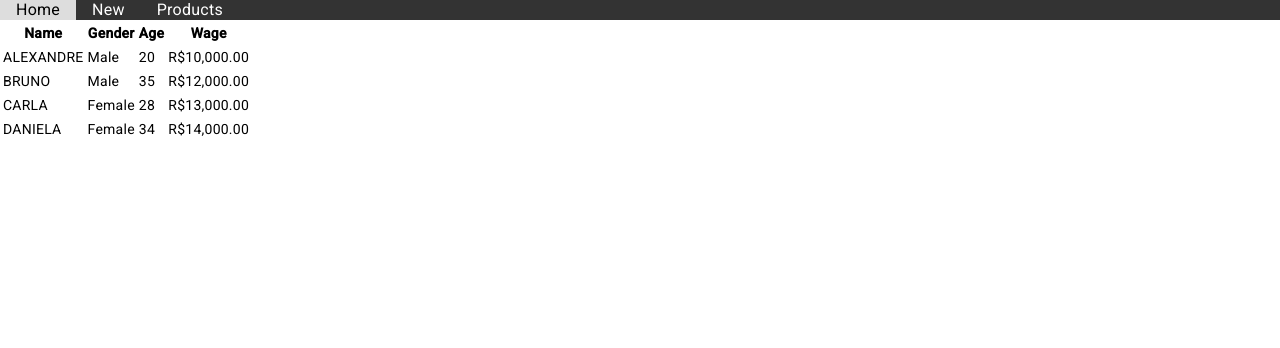
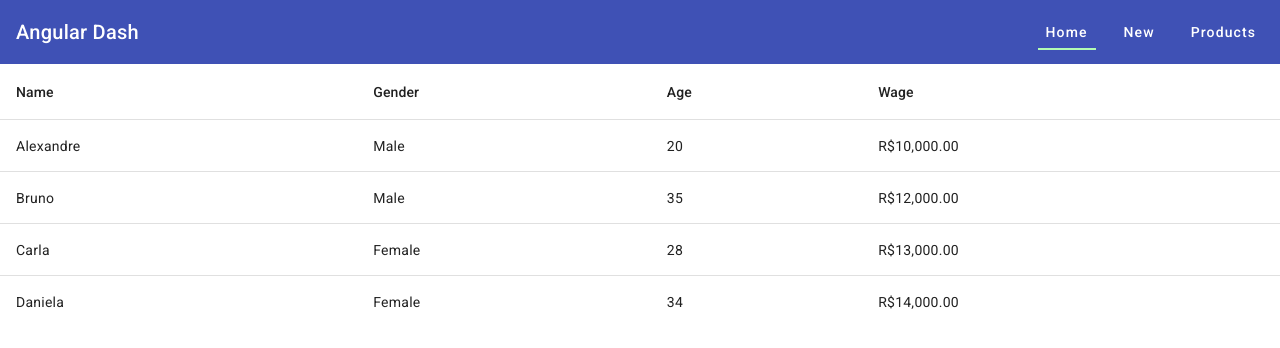
Before and after one commit to larissajuliavsa/angular-dash, an Angular app: page /home in a window 1280 px wide. Shown: the top 348 px of the page. Built offline with nearby package versions, Linux system fonts and the light colour scheme.

Commit message:
add table dashboard and toolbar

```diff
--- a/src/app/components/home/home.component.html
+++ b/src/app/components/home/home.component.html
@@ -1,12 +1,20 @@
-<table>
-    <th>Name</th>
-    <th>Gender</th>
-    <th>Age</th>
-    <th>Wage</th>
-    <tr *ngFor="let cliente of clientes">
-      <td>{{cliente.name | uppercase }}</td>
-      <td>{{cliente.gender | gender}}</td>
-      <td>{{cliente.age}}</td>
-      <td>{{cliente.wage | currency: 'BRL'}}</td>
-    </tr>
-  </table>
+<table mat-table [dataSource]="dataSource">
+  <ng-container matColumnDef="name">
+    <th mat-header-cell *matHeaderCellDef> Name </th>
+    <td mat-cell *matCellDef="let element"> {{element.name}} </td>
+  </ng-container>
+  <ng-container matColumnDef="gender">
+    <th mat-header-cell *matHeaderCellDef> Gender </th>
+    <td mat-cell *matCellDef="let element"> {{element.gender | gender}} </td>
+  </ng-container>
+  <ng-container matColumnDef="age">
+    <th mat-header-cell *matHeaderCellDef> Age </th>
+    <td mat-cell *matCellDef="let element"> {{element.age}} </td>
+  </ng-container>
+  <ng-container matColumnDef="wage">
+    <th mat-header-cell *matHeaderCellDef> Wage </th>
+    <td mat-cell *matCellDef="let element"> {{element.wage | currency: 'BRL'}} </td>
+  </ng-container>
+  <tr mat-header-row *matHeaderRowDef="displayedColumns"></tr>
+  <tr mat-row *matRowDef="let row; columns: displayedColumns;"></tr>
+</table>
--- a/src/app/components/home/home.component.ts
+++ b/src/app/components/home/home.component.ts
@@ -1,4 +1,11 @@
 import { Component } from '@angular/core';
+import { MatTableDataSource } from '@angular/material/table';
+export interface PeriodicElement {
+  name: string;
+  gender: string;
+  age: number;
+  wage: string;
+}
 
 @Component({
   selector: 'app-home',
@@ -6,9 +13,7 @@ import { Component } from '@angular/core';
   styleUrls: ['./home.component.scss']
 })
 export class HomeComponent {
-  title = null
-
-  clientes = [
+  customers = [
     {
       name: 'Alexandre',
       gender: 'm',
@@ -34,4 +39,7 @@ export class HomeComponent {
       wage: '14000'
     }
   ]
+
+  displayedColumns: string[] = ['name', 'gender', 'age', 'wage'];
+  dataSource = new MatTableDataSource(this.customers);
 }
--- a/src/app/components/toolbar/toolbar.component.html
+++ b/src/app/components/toolbar/toolbar.component.html
@@ -1,7 +1,10 @@
-<header>
-    <div class="topnav">
-        <a routerLink="home" routerLinkActive="active">Home</a>
-        <a routerLink="new" routerLinkActive="active">New</a>
-        <a routerLink="product" routerLinkActive="active">Products</a>
-    </div>
-</header>
+<mat-toolbar color="primary">
+    <span>{{title}}</span>
+    <span class="example-spacer"></span>
+
+    <ul class="navbar-nav">
+        <li class="nav-item"><a class="nav-link" routerLink="home" routerLinkActive="active">Home</a></li>
+        <li class="nav-item"><a class="nav-link" routerLink="new" routerLinkActive="active">New</a></li>
+        <li class="nav-item"><a class="nav-link" routerLink="product" routerLinkActive="active">Products</a></li>
+    </ul>
+</mat-toolbar>
--- a/src/app/components/toolbar/toolbar.component.scss
+++ b/src/app/components/toolbar/toolbar.component.scss
@@ -1,22 +1,25 @@
-.topnav {
-    background-color: #333;
-    overflow: hidden;
-    font-size: 16px;
+.example-spacer {
+    flex: 1 1 auto;
+}
 
-    a {
-        color: #fff;
-        text-align: center;
-        padding: 14px 16px;
-        text-decoration: none;
+ul {
+    display: flex;
+    gap: 20px;
+    list-style: none;
+    font-size: 14px;
+    letter-spacing: 1.1px;
 
-        &:hover {
-            background-color: #ddd;
-            color: #000;
+    li {
+
+        a {
+            color: #fff;
+            padding: 8px;
+            text-decoration: none;
+
+            &.active, &:hover {
+                border-bottom: 2px solid rgb(179, 252, 179);
+            }
         }
-    }
 
-    .active {
-        background-color: rgb(179, 252, 179);
-        color: #333;
     }
 }
--- a/src/app/components/toolbar/toolbar.component.ts
+++ b/src/app/components/toolbar/toolbar.component.ts
@@ -6,5 +6,5 @@ import { Component } from '@angular/core';
   styleUrls: ['./toolbar.component.scss']
 })
 export class ToolbarComponent {
-
+  title = 'Angular Dash'
 }
```
Also changed, not shown: src/app/app.module.ts (+7 -1 lines).
